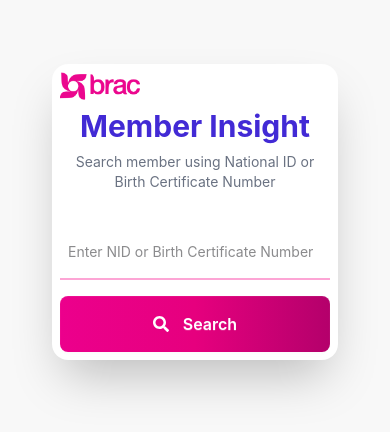
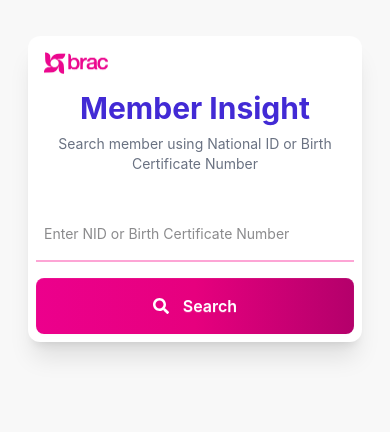
Before and after one commit to 222mhasan/Member-Insight-, a React (Vite) app: page / in a window 390 px wide. Shown: the top 432 px of the page. Built offline with nearby package versions, Linux system fonts and the light colour scheme.

Commit message:
6th update

```diff
--- a/src/components/SearchBox.jsx
+++ b/src/components/SearchBox.jsx
@@ -60,13 +60,31 @@
     };
 
     return (
-        <div className="min-h-screen bg-base-200 w-full flex justify-center items-start p-5">
+        <div className="min-h-screen bg-base-200 w-full">
 
-            {/* Main Container */}
-            <div className="w-full px-3 sm:px-5 md:px-8 lg:px-10 xl:px-12 2xl:px-16 py-6">
+            <div className="
+        w-full
+        px-2
+        sm:px-4
+        md:px-8
+        lg:px-10
+        xl:px-12
+        2xl:px-16
+        py-4
+        md:py-6
+    ">
 
                 {/* Search Card */}
-                <div className=" bg-base-100 shadow-2xl rounded-2xl w-full">
+                <div
+                    className="
+        w-full
+        bg-base-100
+        rounded-xl
+        md:rounded-2xl
+        shadow-xl
+        md:shadow-2xl
+    "
+                >
 
                     <div className="card-body p-2 md:p-8 lg:p-10">
                         {/* Logo */}
@@ -74,7 +92,7 @@
                             <img
                                 src={bracLogo2}
                                 alt="BRAC Logo"
-                                className="w-20 md:w-32 lg:w-36"
+                                className="w-20 md:w-32 lg:w-36 p-2 md:p-0"
                             />
                         </div>
 
```
